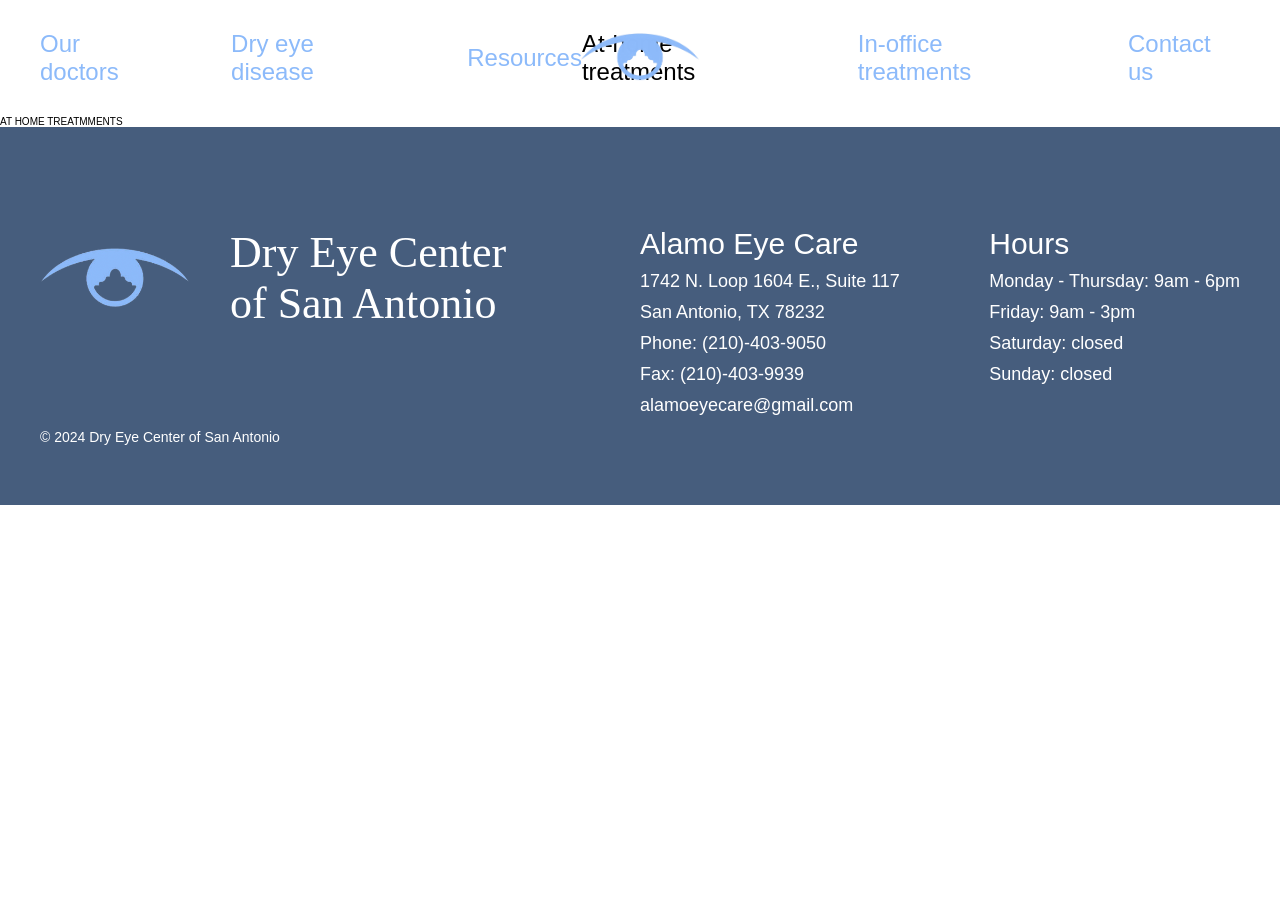
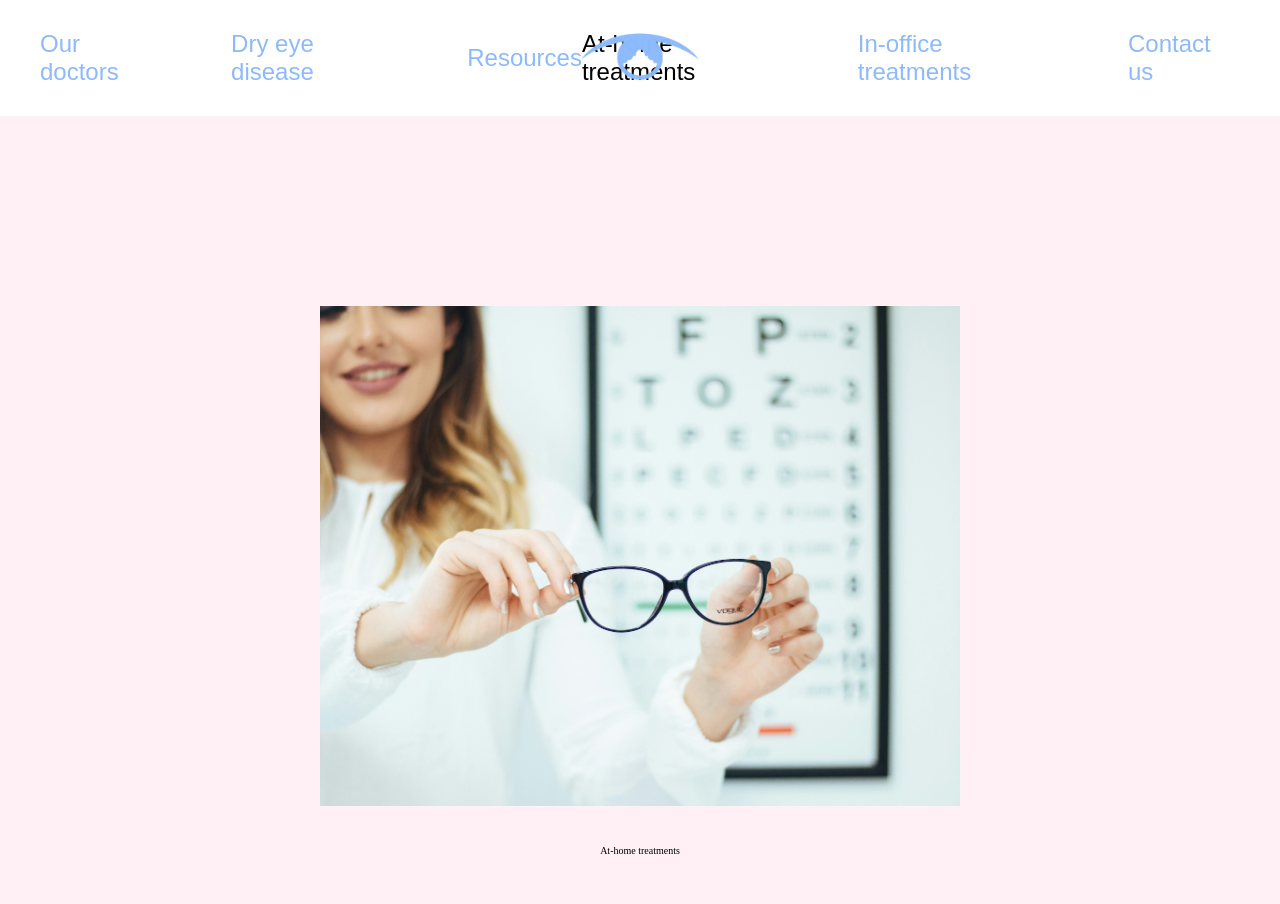
Before and after one commit to kathyhahahahoang/dry-eye-center, a React (Vite) app: page /at-home-treatments in a window 1280 px wide. Shown: the top 904 px of the page. Before the commit the page ends 800 px from the top, so only its background shows below. Built offline with nearby package versions, Linux system fonts and the light colour scheme; a web font is replaced by a local one.

Commit message:
Create layout for AtHomeTreatments

```diff
--- a/src/constants/atHomeTreatments.tsx
+++ b/src/constants/atHomeTreatments.tsx
@@ -1,3 +1,41 @@
+type atHomeTreatmentsTypes = {
+  title: string;
+  desc1: string;
+  desc2?: string;
+  desc3?: string;
+};
+
+export const atHomeTreatments: atHomeTreatmentsTypes[] = [
+  {
+    title: "Hot compress and massage",
+    desc1:
+      "If you are diagnosed with meibomian gland dysfunction, we may ask you to perform hot compresses and lid massage for relief of symtoms. This is performed to help melt meibomian secretions that are blocking the glands. Lid massage helps to encourage the meibum out of the glands. When they are able to drain, the glands can function properly.  ",
+    desc2:
+      "Hot compresses and lid massage can often be ineffective if the glands are completely blocked. So, we will often perform meibomian expression as an in-house treatment to completely unblock the glands prior to asking you to perform the treatment at home.",
+    desc3:
+      "We will show you how to do the hot compresses and lid massage correctly.",
+  },
+  {
+    title: "Intensive lid hygiene",
+    desc1:
+      "At home, you can add a simple daily regimen to your bathroom cycle: cleaning your eyelids. In order to keep your dry eye symptoms and inflammation under control, you need to have a clean environment for the tears to work in. ",
+    desc2:
+      "If our eyes are not cleaned properly, bacteria that live around the eye become overactive and release toxins that irritate the eye. Also, debris from the day blocks the meibomian glands causing meibomian gland dysfunction if not cleaned properly.",
+    desc3:
+      "We may ask you to carry out intensive lid hygeine to keep the lids and lid margins clean. We do not recommend baby shampoo as this has been shown to destroy the lipid layer of the tears. We will supply you with lid wipes or proper lid scrubbing solutions and teach you how to clean your lids properly.",
+  },
+  {
+    title: "Blinking exercises",
+    desc1:
+      "Blinking is essential to having a healthy eye surface. It decreases deposits, allows for tear movement, and smooths the surface for optimal vision. With the rapid growing technology advancements, it is hard to avoid digital screens in everyday life. While looking at digital devices, the blink rate decreases significantly. Introducing these exercises can help your eyes remember to blink more often and keep your ocular surface moist.",
+  },
+  {
+    title: "Ocular Nutrition",
+    desc1:
+      "Omega-3 vitamins, or essential fatty acids, can be added to your diet for dry eye relief.  They are found naturally in oily fish and flaxseed. Ask your optometrist if these supplements are right for you.",
+  },
+];
+
 export const hotCompress = {
   title: "Hot compress and massage",
   desc1:
--- /dev/null
+++ b/src/pages/AtHomeTreatments.module.scss
@@ -0,0 +1,62 @@
+.container {
+  background-color: lavenderblush;
+  width: 100%;
+  height: 100%;
+  padding-top: 9rem;
+  display: flex;
+  flex-direction: column;
+  gap: 10rem;
+}
+
+.header {
+  display: flex;
+  flex-direction: column;
+  align-items: center;
+  //   background-color: mediumslateblue;
+  padding: 10rem 0 0 0;
+  position: relative;
+  h1 {
+    font-size: var(--font-h1-xl);
+    position: absolute;
+    bottom: -5rem;
+  }
+}
+
+.header-picture {
+  width: 50%;
+  height: 50rem;
+  object-fit: cover;
+}
+
+.treatment-container {
+  display: flex;
+  gap: 4rem;
+  //   background-color: lavender;
+  width: 80%;
+  margin: 0 auto;
+}
+
+.treatment-picture {
+  width: 30%;
+
+  img {
+    width: 100%;
+    height: 40rem;
+    object-fit: cover;
+  }
+}
+
+.treatment-text {
+  width: 70%;
+  display: flex;
+  flex-direction: column;
+  gap: 2rem;
+
+  h3 {
+    font-size: var(--font-h3-xl);
+  }
+
+  p {
+    font-size: var(--font-xl);
+  }
+}
--- a/src/pages/AtHomeTreatments.tsx
+++ b/src/pages/AtHomeTreatments.tsx
@@ -1,5 +1,31 @@
+import styles from "./AtHomeTreatments.module.scss";
+import glasses from "../assets/images/glasses.jpg";
+import { atHomeTreatments } from "../constants/atHomeTreatments";
+
 function AtHomeTreatments() {
-  return <div>AT HOME TREATMMENTS</div>;
+  return (
+    <div className={styles.container}>
+      <div className={styles.header}>
+        <img src={glasses} className={styles["header-picture"]} />
+        <h1>At-home treatments</h1>
+      </div>
+      {atHomeTreatments.map((el, i) => {
+        return (
+          <div className={styles["treatment-container"]} key={i}>
+            <div className={styles["treatment-picture"]}>
+              <img src={glasses} />
+            </div>
+            <div className={styles["treatment-text"]}>
+              <h3>{el.title}</h3>
+              <p>{el.desc1}</p>
+              {el.desc2 && <p>{el.desc2}</p>}
+              {el.desc3 && <p>{el.desc3}</p>}
+            </div>
+          </div>
+        );
+      })}
+    </div>
+  );
 }
 
 export default AtHomeTreatments;
```
